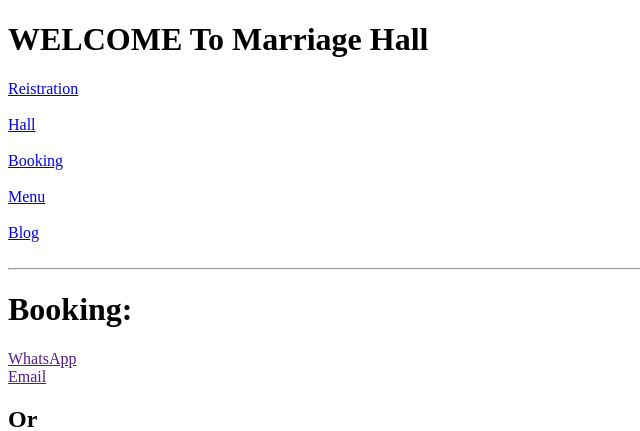
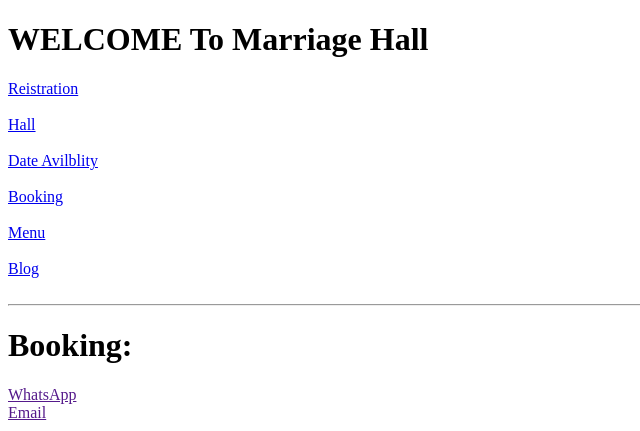
Before and after one commit to Kartik-bit-web/Documen, a Flask app: page /booking in a window 1280 px wide. Shown: the top 431 px of the page, without its empty margins (0-640 px from the left). Run offline with Flask 3, Linux system fonts and the light colour scheme.

Commit message:
bug_fixed

```diff
--- a/app.py
+++ b/app.py
@@ -142,6 +142,22 @@ def deleteHere(id):
 
     return redirect('/date_data')
 
+#Date shown for Users here------>
+@app.route('/date_shown', methods=['POST', 'GET'])
+def date_shown():
+    if request.method == 'POST':
+        dates = request.form.get('dates')
+        result = 'SELECT dated FROM date_data'
+        show = login_user.engine.execute(result)
+        x = show.fetchall()
+        for i in x:
+            if i['dated'] == dates:
+                return 'Alread Booked on this date'
+            return 'Booking Avalible'
+
+    return render_template('/date_shown.html')
+
+
 #Date watching for admin page End  here--------->
 
 
@@ -184,7 +200,6 @@ def admin_menu():
 
     getDate = login_user.engine.execute('Select * from menu_add')
     x = getDate.fetchall()
-
     return render_template('admin/admin_menu.html', x=x)
 
 #edit menu---->
--- a/module_us/login_user.py
+++ b/module_us/login_user.py
@@ -107,3 +107,5 @@ def update_date(dated, option, name, number, id):
     engine.execute(startup, add_it)
 
 metadata.create_all(engine)
+
+conn.close()
--- a/templates/index.html
+++ b/templates/index.html
@@ -17,7 +17,8 @@
     <br><br>
     <a href="{{ url_for('hall') }}">Hall</a>
     <br><br>
-
+    <a href="{{ url_for('date_shown') }}">Date Avilblity</a>
+    <br><br>
     <a href="{{ url_for('booking') }}">Booking</a>
     <br><br>
     <a href="{{ url_for('menu') }}">Menu</a>
@@ -38,10 +39,10 @@
 
     {% endblock %}
 
-<!--3 This Block For Date Ability related
-    {% block date %}
+<!--3 This Block For Date Ability related-->
+    {% block date_shown %}
 
-    {% endblock %} -->
+    {% endblock %}
 
 <!--4 This Block For Function Type-->
     {% block fuction %}
```
Also changed, not shown: templates/date_shown.html (added, +15 -0 lines), again.db.
